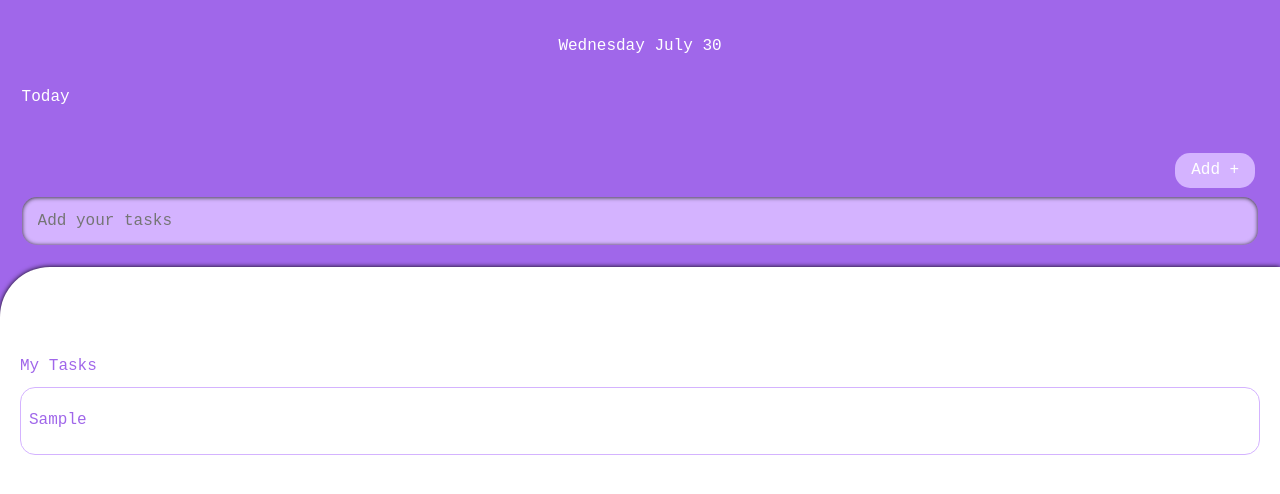
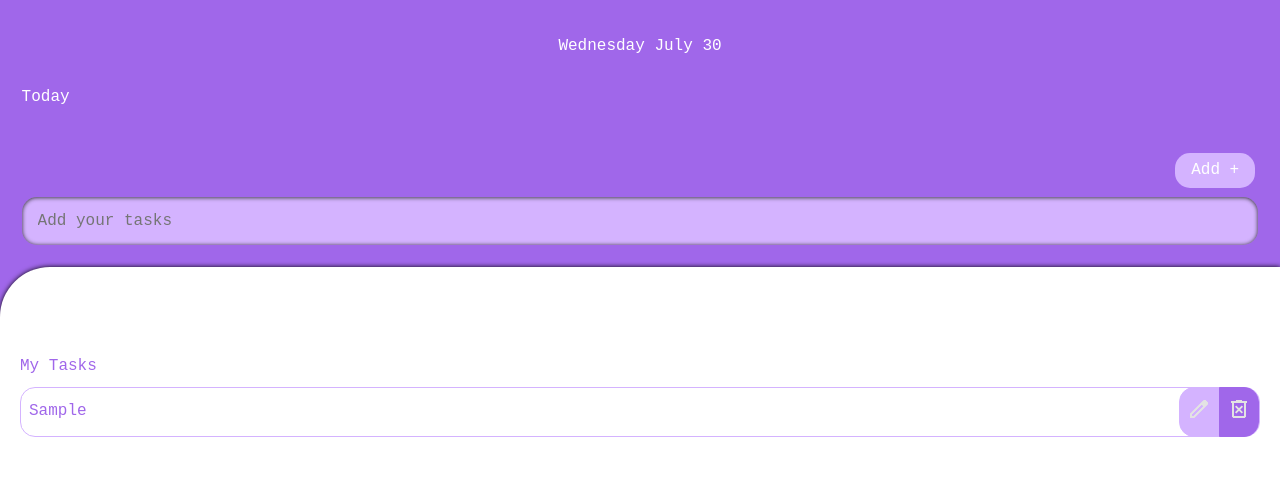
Before and after one commit to 6Trinity/ToDo-List, a plain HTML site: page index.html in a window 1280 px wide. Both pictures are taken after typing "Sample" into the empty fields and a click on the button "Add +". Drawn offline with Linux system fonts and the light colour scheme; a web font is replaced by a local one.

Commit message:
Added functionality: saving tasks in the browser storage and added the ability to delete tasks

```diff
--- a/CSS/Main.css
+++ b/CSS/Main.css
@@ -70,9 +70,11 @@ main{
     border: 1px solid var(--HighlightColor);
     display: flex;
     align-items: center;
+    position: relative;
+    box-sizing: border-box;
 
     border-radius: 15px;
-    padding: 0.5em;
+    padding: 0.5em 80px 0.5em  0.5em;
     min-height: 50px;
     margin-bottom: 5px;
 
--- a/CSS/components/button.css
+++ b/CSS/components/button.css
@@ -14,3 +14,28 @@
     width: 80px;
     margin: 0 0.3em 0.5em 0 ;
 }
+
+.delete-btn{
+    width: 40px;
+    min-height: 50px;
+    height: 100%;
+    position: absolute;
+    background: var(--PrimaryColor);
+    right: 0;
+    border: 1px solid var(--PrimaryColor);
+    cursor: pointer;
+    border-radius: 0 15px 15px 0;
+}
+
+.btn-edit{
+    width: 40px;
+    min-height: 50px;
+    margin-right: 40px;
+    height: 100%;
+    position: absolute;
+    background: var(--HighlightColor);
+    right: 0;
+    border: 1px solid var(--HighlightColor);
+    cursor: pointer;
+    border-radius: 15px 0 0 15px;
+}
--- a/Scripts/main.js
+++ b/Scripts/main.js
@@ -16,28 +16,48 @@ document.addEventListener('DOMContentLoaded', function() {
     const addButton = document.getElementById('button-task-add');
     const taskList = document.getElementById('Section-task-scroll-content');
 
-    function addTask() {
-        const taskText = taskInput.value.trim();
+    loadTasks();
 
-        if (taskText === '') {
-            alert('Введите текст задачи!');
-            return;
-        }
+    function loadTasks() {
+        const savedTasks = JSON.parse(localStorage.getItem('tasks')) || [];
+        savedTasks.forEach(taskText => {
+            createTaskElement(taskText);
+        });
+    }
 
+    function createTaskElement(taskText) {
         const taskElement = document.createElement('div');
         taskElement.className = 'task';
-        taskElement.innerHTML = `<span>${taskText}</span>`;
+        taskElement.innerHTML = `<span>${taskText}</span>
+        <button class="delete-btn"><img src="IMG/Icon/delete_forever_24dp_E3E3E3_FILL0_wght400_GRAD0_opsz24.png"></button>
+        <button class="btn-edit"><img src="IMG/Icon/edit_24dp_E3E3E3_FILL0_wght400_GRAD0_opsz24.png"></button>`;
 
         taskList.appendChild(taskElement);
 
+        taskElement.querySelector('.delete-btn').addEventListener('click', () => {
+            taskElement.remove();
+            saveTasksToStorage();
+        });
+
         setTimeout(() => {
-            taskElement.classList.add('show');
+                taskElement.classList.add('show');
         }, 10);
-
-        taskInput.value = '';
         taskList.scrollTop = taskList.scrollHeight;
     }
 
-    addButton.addEventListener('click', addTask);
 
+    function saveTasksToStorage() {
+        const tasks = Array.from(document.querySelectorAll('.task span')).map(span => span.textContent);
+        localStorage.setItem('tasks', JSON.stringify(tasks));
+    }
+
+    addButton.addEventListener('click', () => {
+        const taskText = taskInput.value.trim();
+        if (taskText) {
+            createTaskElement(taskText);
+            saveTasksToStorage();
+
+            taskInput.value = '';
+        }
+    });
 });
```
Also changed, not shown: index.html (+1 -0 lines), IMG/Icon/delete_forever_24dp_E3E3E3_FILL0_wght400_GRAD0_opsz24.png (added), IMG/Icon/edit_24dp_E3E3E3_FILL0_wght400_GRAD0_opsz24.png (added).
